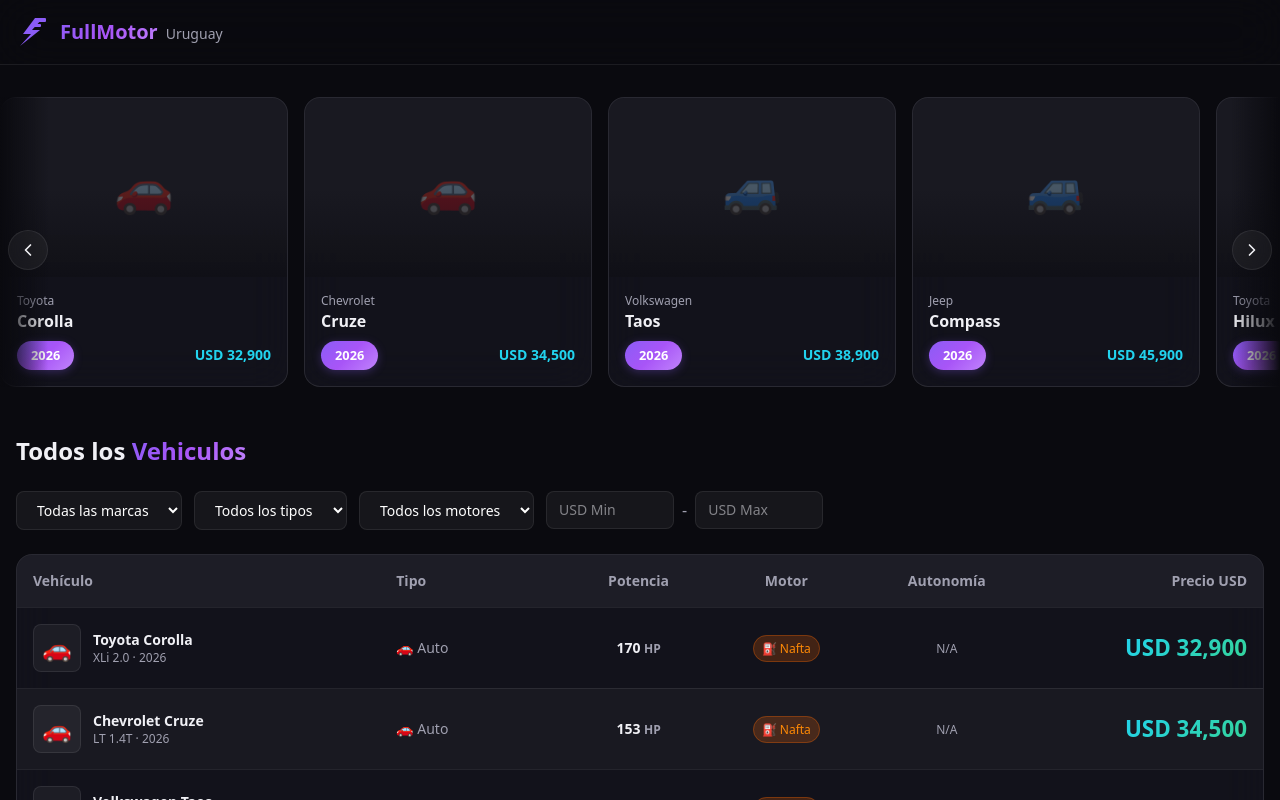
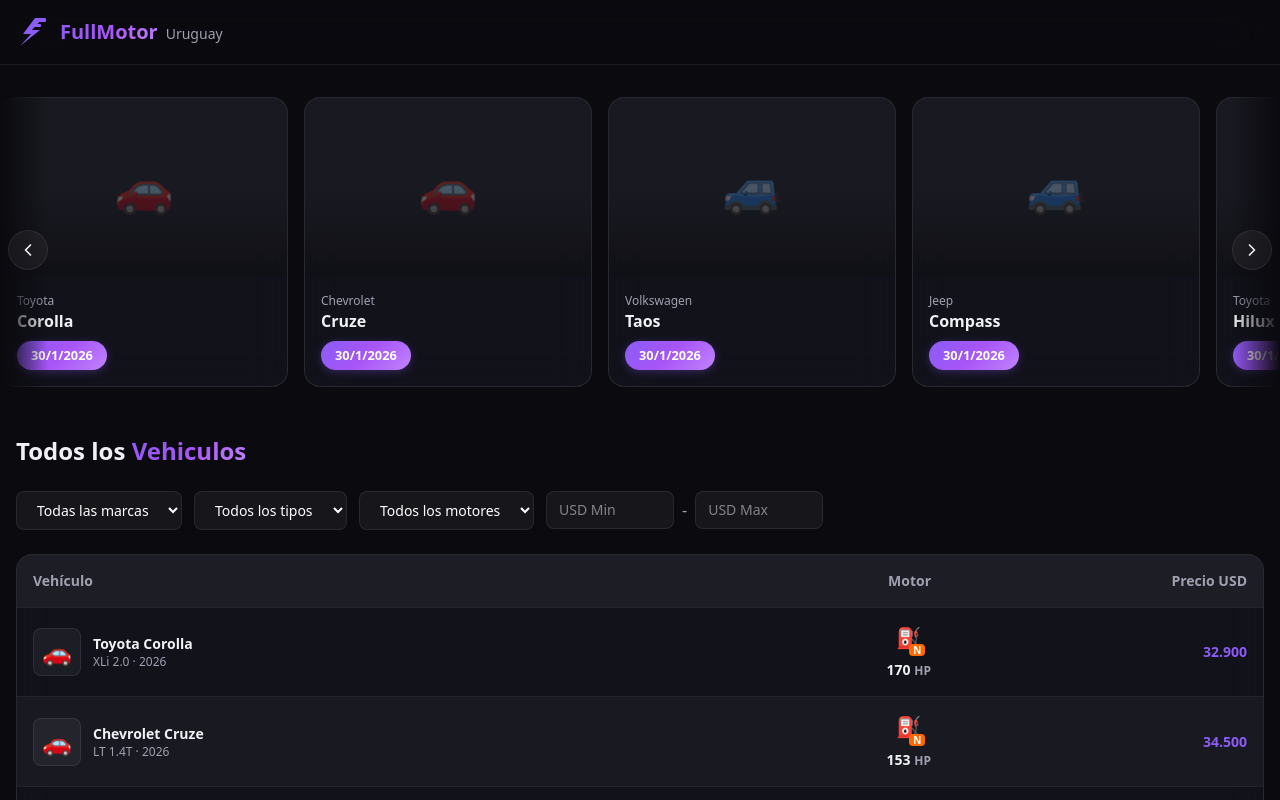
Before and after one commit to santi-castillo/fullmotor, a Next.js app: page / in a window 1280 px wide. Shown: the top 800 px of the page. Built offline with nearby package versions, Linux system fonts and the light colour scheme.

Commit message:
UI improvements: mobile optimized table, unified motor column, carousel updates

```diff
--- a/src/app/components/LatestCarousel.tsx
+++ b/src/app/components/LatestCarousel.tsx
@@ -86,12 +86,9 @@
                                     {vehicle.model}
                                 </h3>
                                 <div className="flex items-center justify-between mt-2">
-                                    <span className="category-badge text-xs py-1 px-2">{vehicle.year}</span>
-                                    {vehicle.priceUSD && (
-                                        <span className="text-sm font-bold text-[var(--accent-secondary)]">
-                                            USD {vehicle.priceUSD.toLocaleString()}
-                                        </span>
-                                    )}
+                                    <span className="category-badge text-xs py-1 px-2">
+                                        {new Date().toLocaleDateString('es-UY')}
+                                    </span>
                                 </div>
                             </div>
                         </article>
--- a/src/app/components/VehicleTable.tsx
+++ b/src/app/components/VehicleTable.tsx
@@ -92,14 +92,30 @@
 
     const getFuelBadge = (fuelType: string | undefined) => {
         const fuel = fuelType?.toLowerCase() || '';
+
+        // Helper component for consistent badge style
+        const BadgeIcon = ({ icon, letter, color, title }: { icon: string, letter: string, color: string, title: string }) => (
+            <div className="relative inline-block" title={title}>
+                <span className="text-xl">{icon}</span>
+                <span className={`absolute -bottom-1 -right-1 text-[10px] font-bold px-1 rounded ${color} leading-3`}>
+                    {letter}
+                </span>
+            </div>
+        );
+
         if (fuel === 'electrico' || fuel === 'eléctrico') {
-            return <span className="px-2 py-1 rounded-full text-xs font-medium bg-green-500/20 text-green-400 border border-green-500/30">⚡ Eléctrico</span>;
+            return <BadgeIcon icon="⚡" letter="E" color="bg-green-600 text-white" title="Eléctrico" />;
         }
         if (fuel === 'hibrido' || fuel === 'híbrido') {
-            return <span className="px-2 py-1 rounded-full text-xs font-medium bg-blue-500/20 text-blue-400 border border-blue-500/30">🔋 Híbrido</span>;
+            return <BadgeIcon icon="🔋" letter="H" color="bg-blue-600 text-white" title="Híbrido" />;
         }
-        const fuelLabel = fuel === 'diesel' ? 'Diesel' : fuel === 'nafta' ? 'Nafta' : 'Combustión';
-        return <span className="px-2 py-1 rounded-full text-xs font-medium bg-orange-500/20 text-orange-400 border border-orange-500/30">⛽ {fuelLabel}</span>;
+
+        const isDiesel = fuel === 'diesel';
+        const fuelLabel = isDiesel ? 'Diesel' : fuel === 'nafta' ? 'Nafta' : 'Combustión';
+        const badgeColor = isDiesel ? 'bg-gray-600 text-white' : 'bg-orange-500 text-white';
+        const badgeLetter = isDiesel ? 'D' : 'N';
+
+        return <BadgeIcon icon="⛽" letter={badgeLetter} color={badgeColor} title={fuelLabel} />;
     };
 
     const isElectric = (fuelType: string | undefined) => {
@@ -175,10 +191,7 @@
                         <thead>
                             <tr className="border-b border-[var(--border)] bg-[var(--glass-bg)]">
                                 <th className="text-left px-4 py-4 text-sm font-semibold text-[var(--foreground-muted)]">Vehículo</th>
-                                <th className="text-left px-4 py-4 text-sm font-semibold text-[var(--foreground-muted)]">Tipo</th>
-                                <th className="text-center px-4 py-4 text-sm font-semibold text-[var(--foreground-muted)]">Potencia</th>
-                                <th className="text-center px-4 py-4 text-sm font-semibold text-[var(--foreground-muted)]">Motor</th>
-                                <th className="text-center px-4 py-4 text-sm font-semibold text-[var(--foreground-muted)]">Autonomía</th>
+                                <th className="text-right px-4 py-4 text-sm font-semibold text-[var(--foreground-muted)]">Motor</th>
                                 <th className="text-right px-4 py-4 text-sm font-semibold text-[var(--foreground-muted)]">Precio USD</th>
                             </tr>
                         </thead>
@@ -199,7 +212,7 @@
                                         <td className="px-4 py-4 relative">
                                             <Link href={`/vehiculo/${vehicle.slug}`} className="absolute inset-0 z-10" aria-label={`Ver ${vehicle.brand} ${vehicle.model}`}></Link>
                                             <div className="flex items-center gap-3">
-                                                <div className="w-12 h-12 rounded-lg bg-[var(--glass-bg)] border border-[var(--border)] flex items-center justify-center text-2xl flex-shrink-0">
+                                                <div title={vehicle.category} className="w-12 h-12 rounded-lg bg-[var(--glass-bg)] border border-[var(--border)] flex items-center justify-center text-2xl flex-shrink-0">
                                                     {vehicle.image ? (
                                                         <img src={vehicle.image} alt="" className="w-full h-full object-cover rounded-lg" />
                                                     ) : (
@@ -217,44 +230,29 @@
                                             </div>
                                         </td>
 
-                                        {/* Category */}
-                                        <td className="px-4 py-4">
-                                            <span className="inline-flex items-center gap-1 text-sm">
-                                                <span>{getCategoryIcon(vehicle.category)}</span>
-                                                <span className="text-[var(--foreground-muted)]">{getCategoryName(vehicle.category)}</span>
-                                            </span>
-                                        </td>
+                                        {/* Motor (Fuel Type) */}
+                                        {/* Motor / Power Combined */}
+                                        <td className="px-4 py-4 text-right">
+                                            <div className="flex flex-col items-center gap-1 w-fit ml-auto">
+                                                <div className="mb-1">{getFuelBadge(vehicle.fuelType)}</div>
 
-                                        {/* HP */}
-                                        <td className="px-4 py-4 text-center">
                                                 {vehicle.engineHp ? (
                                                     <span className="font-bold text-sm">{vehicle.engineHp} <span className="text-xs text-[var(--foreground-muted)]">HP</span></span>
                                                 ) : (
                                                     <span className="text-[var(--foreground-muted)] text-sm">-</span>
                                                 )}
-                                        </td>
 
-                                        {/* Fuel Type */}
-                                        <td className="px-4 py-4 text-center">
-                                            {getFuelBadge(vehicle.fuelType)}
-                                        </td>
-
-                                        {/* Autonomy (only for electric) */}
-                                        <td className="px-4 py-4 text-center">
-                                            {isElectric(vehicle.fuelType) && (vehicle as any).autonomyKm ? (
-                                                <span className="font-medium text-sm text-green-400">{(vehicle as any).autonomyKm} km</span>
-                                            ) : isElectric(vehicle.fuelType) ? (
-                                                <span className="text-[var(--foreground-muted)] text-sm">-</span>
-                                            ) : (
-                                                <span className="text-[var(--foreground-muted)] text-xs">N/A</span>
+                                                {isElectric(vehicle.fuelType) && (vehicle as any).autonomyKm && (
+                                                    <span className="font-medium text-xs text-green-400">{(vehicle as any).autonomyKm} km</span>
                                                 )}
+                                            </div>
                                         </td>
 
                                         {/* Price */}
                                         <td className="px-4 py-4 text-right">
                                             {vehicle.priceUSD ? (
-                                                <span className="price-tag text-sm font-bold">
-                                                    USD {vehicle.priceUSD.toLocaleString()}
+                                                <span className="text-sm font-bold text-[var(--primary)]">
+                                                    {vehicle.priceUSD.toLocaleString('es-UY')}
                                                 </span>
                                             ) : (
                                                 <span className="text-[var(--foreground-muted)] text-sm">Consultar</span>
```
Lines whose indentation alone changed are shown as unchanged.
